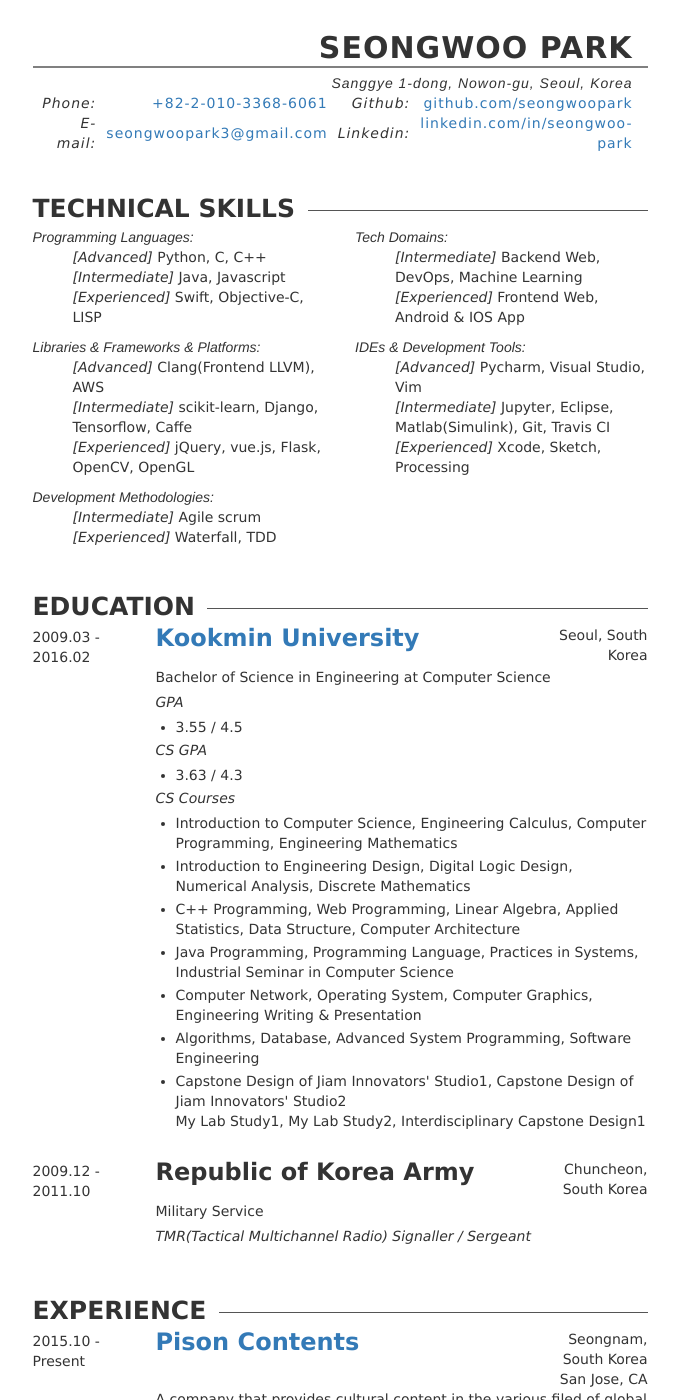
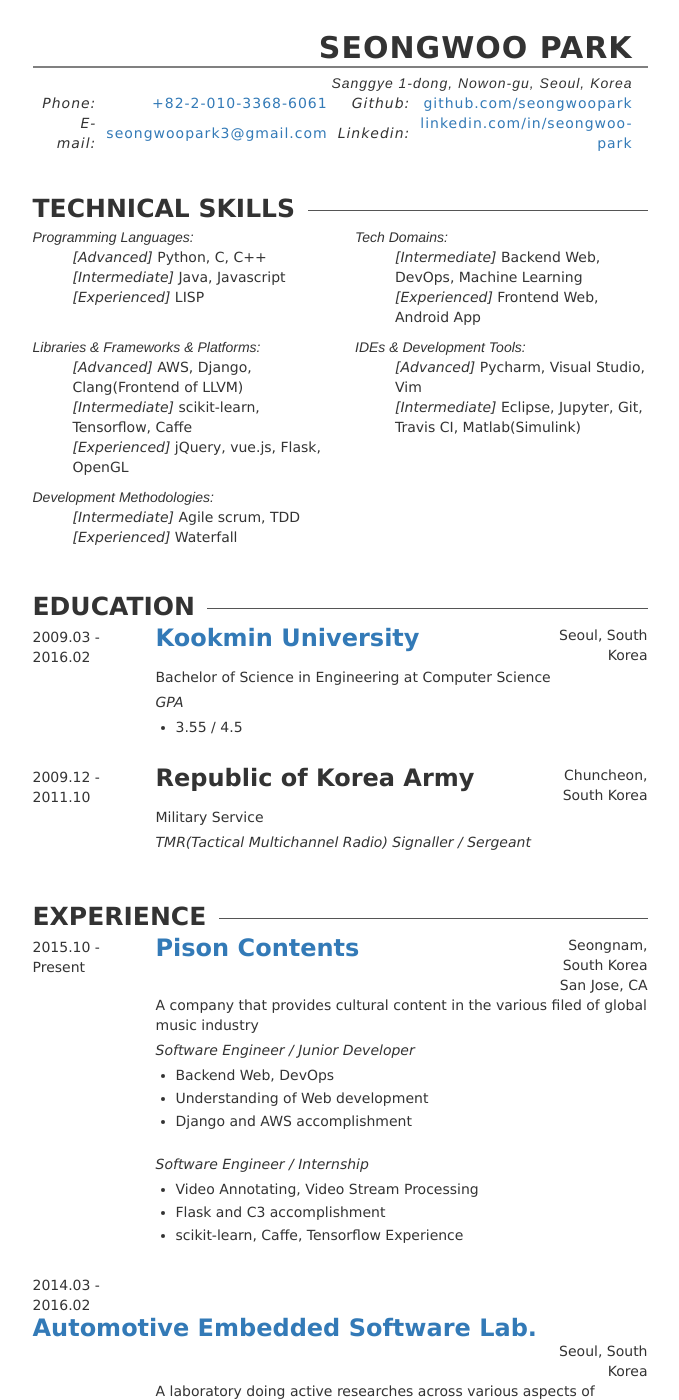
Before and after one commit to seongwoopark/seongwoopark.github.io, a Jekyll site: the page resume.html, which Jekyll copies as it is, in a window 1280 px wide and 1400 px high. Shown: the whole window, without its empty margins (300-979 px from the left). Built offline with Jekyll 4.4.1, drawn with Linux system fonts in a browser that asks for light colours.

Commit message:
Update resumen and index page

```diff
--- a/resume.html
+++ b/resume.html
@@ -42,14 +42,14 @@
 				<ul>
 					<li><i>[Advanced]</i> Python, C, C++</li>
 					<li><i>[Intermediate]</i> Java, Javascript</li>
-					<li><i>[Experienced]</i> Swift, Objective-C, LISP</li>
+					<li><i>[Experienced]</i> LISP</li>
 				</ul>
 			</div>
 			<div class="col-lg-6 col-md-6 col-sm-6">
 				<i>Tech Domains:</i>
 				<ul>
 					<li><i>[Intermediate]</i> Backend Web, DevOps, Machine Learning</li>
-					<li><i>[Experienced]</i> Frontend Web, Android & IOS App</li>
+					<li><i>[Experienced]</i> Frontend Web, Android App</li>
 				</ul>
 			</div>
 		</div>
@@ -57,17 +57,16 @@
 			<div class="col-lg-6 col-md-6 col-sm-6">
 				<i>Libraries & Frameworks & Platforms:</i>
 				<ul>
-					<li><i>[Advanced]</i> Clang(Frontend LLVM), AWS</li>
-					<li><i>[Intermediate]</i> scikit-learn, Django, Tensorflow, Caffe</li>
-					<li><i>[Experienced]</i> jQuery, vue.js, Flask, OpenCV, OpenGL</li>
+					<li><i>[Advanced]</i> AWS, Django, Clang(Frontend of LLVM)</li>
+					<li><i>[Intermediate]</i> scikit-learn, Tensorflow, Caffe</li>
+					<li><i>[Experienced]</i> jQuery, vue.js, Flask, OpenGL</li>
 				</ul>
 			</div>
 			<div class="col-lg-6 col-md-6 col-sm-6">
 				<i>IDEs & Development Tools:</i>
 				<ul>
 					<li><i>[Advanced]</i> Pycharm, Visual Studio, Vim</li>
-					<li><i>[Intermediate]</i> Jupyter, Eclipse, Matlab(Simulink), Git, Travis CI</li>
-					<li><i>[Experienced]</i> Xcode, Sketch, Processing</li>
+					<li><i>[Intermediate]</i> Eclipse, Jupyter, Git, Travis CI, Matlab(Simulink)</li>
 				</ul>
 			</div>
 		</div>
@@ -75,8 +74,8 @@
 			<div class="col-lg-6 col-md-6 col-sm-6">
 				<i>Development Methodologies:</i>
 				<ul>
-					<li><i>[Intermediate]</i> Agile scrum</li>
-					<li><i>[Experienced]</i> Waterfall, TDD</li>
+					<li><i>[Intermediate]</i> Agile scrum, TDD</li>
+					<li><i>[Experienced]</i> Waterfall</li>
 				</ul>
 			</div>
 		</div>
@@ -92,21 +91,6 @@
 				<p class="description-italic">GPA</p>
 				<ul>
 					<li>3.55 / 4.5</li>
-				</ul>
-				<p class="description-italic">CS GPA</p>
-				<ul>
-					<li>3.63 / 4.3</li>
-				</ul>
-				<p class="description-italic">CS Courses</p>
-				<ul>
-					<li>Introduction to Computer Science, Engineering Calculus, Computer Programming, Engineering Mathematics</li>
-					<li>Introduction to Engineering Design, Digital Logic Design, Numerical Analysis, Discrete Mathematics</li>
-					<li>C++ Programming, Web Programming, Linear Algebra, Applied Statistics, Data Structure, Computer Architecture</li>
-					<li>Java Programming, Programming Language, Practices in Systems, Industrial Seminar in Computer Science</li>
-					<li>Computer Network, Operating System, Computer Graphics, Engineering Writing & Presentation</li>
-					<li>Algorithms, Database, Advanced System Programming, Software Engineering</li>
-					<li>Capstone Design of Jiam Innovators' Studio1, Capstone Design of Jiam Innovators' Studio2<br/>
-						My Lab Study1, My Lab Study2, Interdisciplinary Capstone Design1</li>
 				</ul>
 				<br/>
 			</div>
```
Also changed, not shown: index.html (+3 -5 lines).
